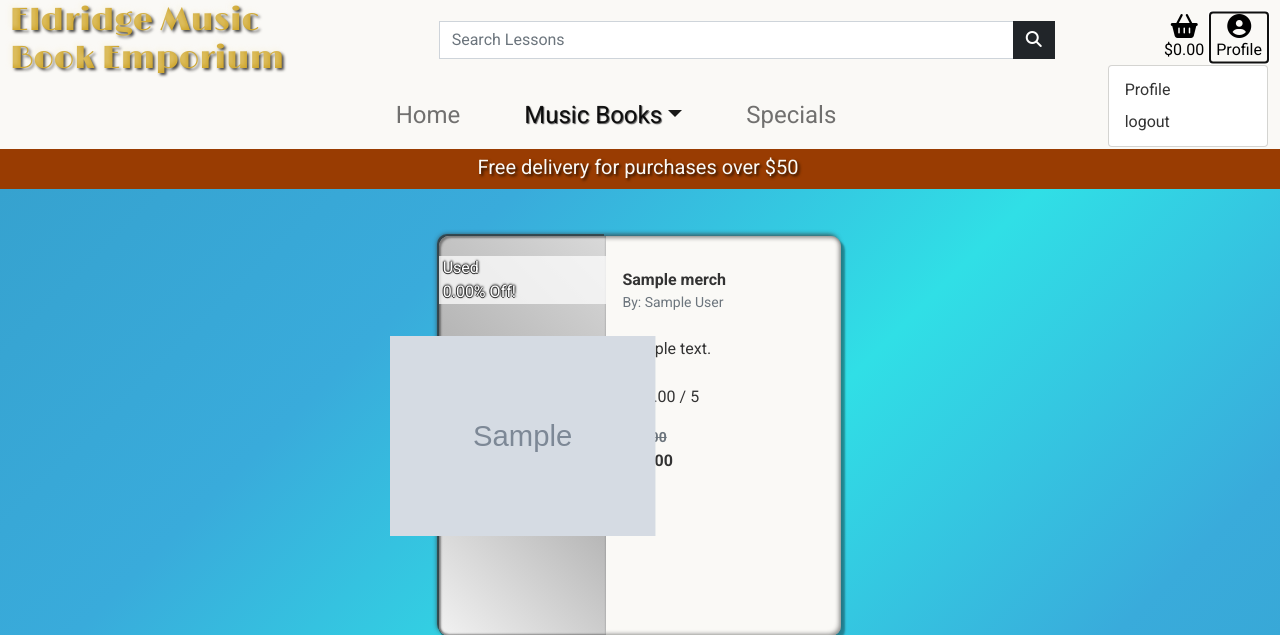
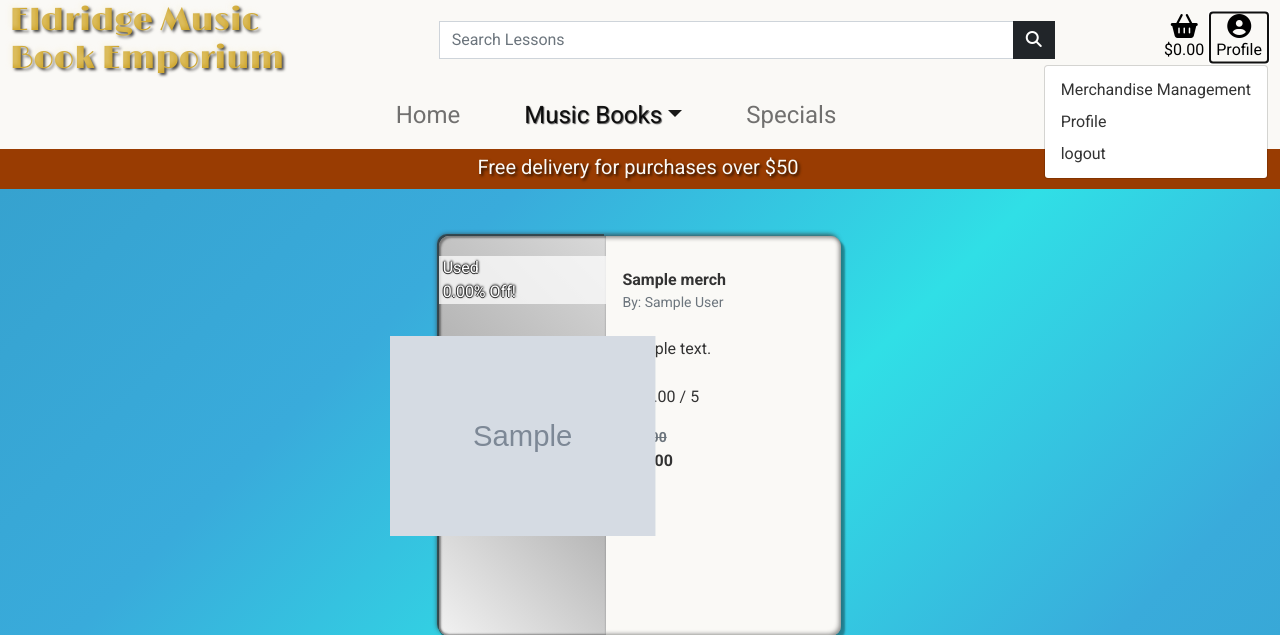
Before and after one commit to Richardaeld/Eldridge_Music, a Django app: page /merchandise/ in a window 1280 px wide, after a click on "Profile". Shown: the top 635 px of the page. Run offline with Django 3.2, Linux system fonts and the light colour scheme; a user stored in the database is signed in; tables that the repository leaves empty hold one stand-in row (values such as "Sample post"); grey boxes marked "Sample" are stand-in pictures; some libraries are stand-ins or nearby versions.

Commit message:
Created a way for superusers to access add_merch page

```diff
--- a/merchandise/views.py
+++ b/merchandise/views.py
@@ -74,9 +74,20 @@ def add_merch(request):
     Allow superuser to add merchandise to store
     """
 
-    form = MerchForm()
+    if request.method == 'POST':
+        form = MerchForm(request.POST, request.FILES)
+        if form.is_valid():
+            form.save()
+            messages.success(request, 'Successfully created merchandise')
+            return redirect(reverse('add_merch'))
+        else:
+            messages.error(request, 'Failed to add merchandise. Please check the form for validity')
+    else:
+        form = MerchForm()
+
     template = 'merchandise/add_merch.html'
     context = {
+        "no_cart": True,
         'form': form,
     }
 
--- a/templates/base.html
+++ b/templates/base.html
@@ -82,6 +82,11 @@
             <ul class="dropdown-menu" aria-labelledby="dropdownMenu2">
 
               {% if request.user.is_authenticated %}
+                {% if request.user.is_superuser %}
+                  <li>
+                    <a class="dropdown-item" href="{% url 'add_merch' %}">Merchandise Management</a>
+                  </li>
+                {% endif %}
                 <li>
                   <a class="dropdown-item" href="{% url 'profile' %}">Profile</a>
                 </li>
--- a/templates/includes/toasts/toast_success.html
+++ b/templates/includes/toasts/toast_success.html
@@ -19,7 +19,7 @@
             </div>
         </div>
 
-        {% if grand_total and not on_profile_history_page %}
+        {% if grand_total and not on_profile_history_page and not no_cart %}
 
             <p class="cart-header">Cart ({{ item_count }})</p>
             <div class="cart-popup-view custom-scroll">
```
